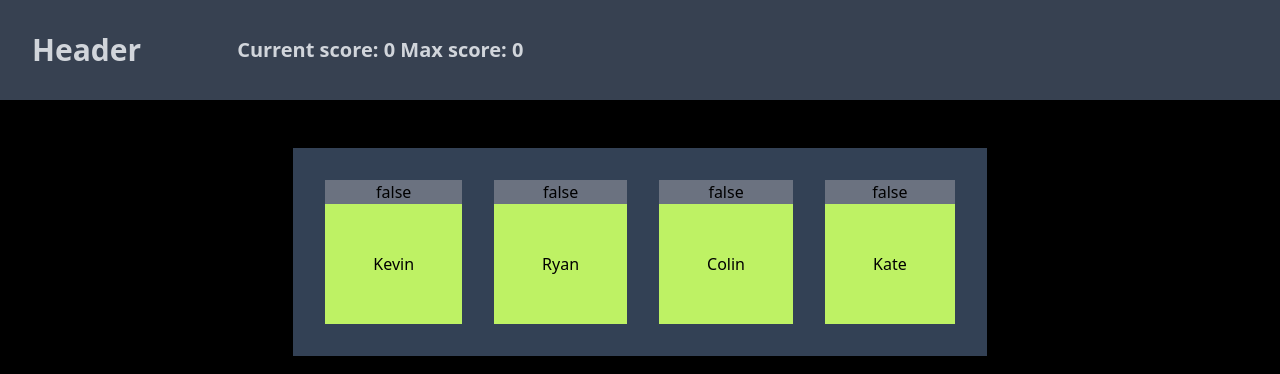
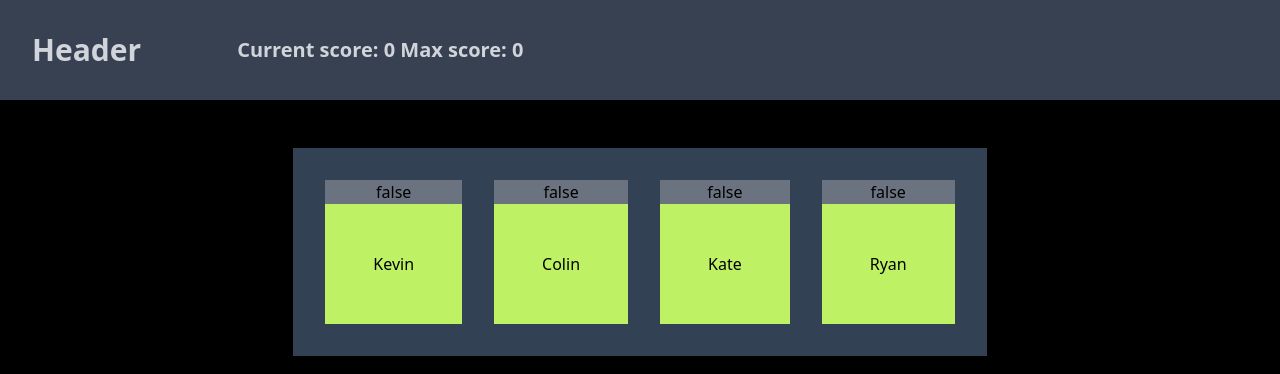
Before and after one commit to Zadag/react-memory-card, a React (Create React App) app: page / in a window 1280 px wide. Shown: the top 374 px of the page. Built offline with nearby package versions, Linux system fonts and the light colour scheme.

Commit message:
adds useEffect to randomize cards on mount

```diff
--- a/src/components/Content.js
+++ b/src/components/Content.js
@@ -1,4 +1,4 @@
-import { useState } from "react";
+import { useEffect, useState } from "react";
 import Card from "./Card";
 import shuffle from "../utils/shuffle";
 
@@ -21,6 +21,12 @@ const Content = ({ incrementScore, resetScore }) => {
       clicked: false,
     },
   ]);
+
+  useEffect(() => {
+    const initialCards = structuredClone(cardData);
+    const shuffled = shuffle(initialCards);
+    setCardData(initialCards);
+  }, []);
 
   const setClicked = (name) => {
     const newCards = structuredClone(cardData);
@@ -47,6 +53,7 @@ const Content = ({ incrementScore, resetScore }) => {
           {cardData.map((card) => {
             return (
               <Card
+                key={card.name}
                 name={card.name}
                 clicked={card.clicked}
                 incrementScore={incrementScore}
```
